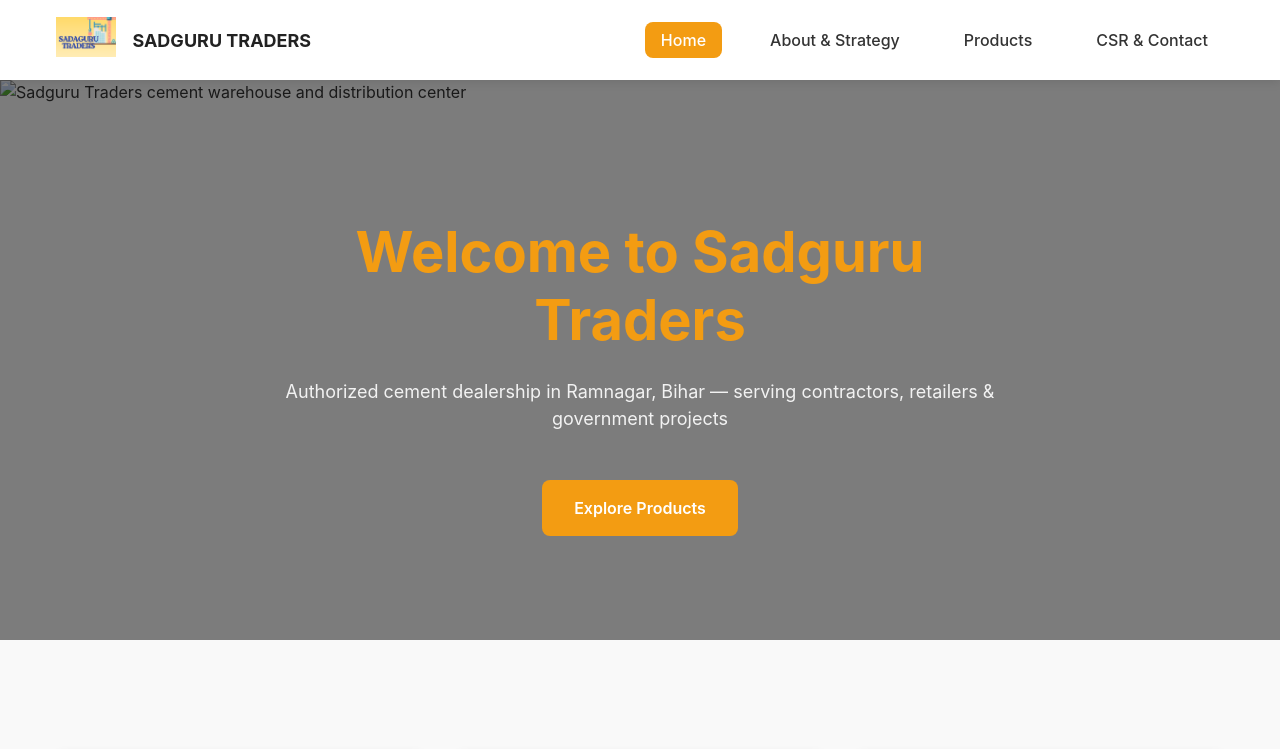
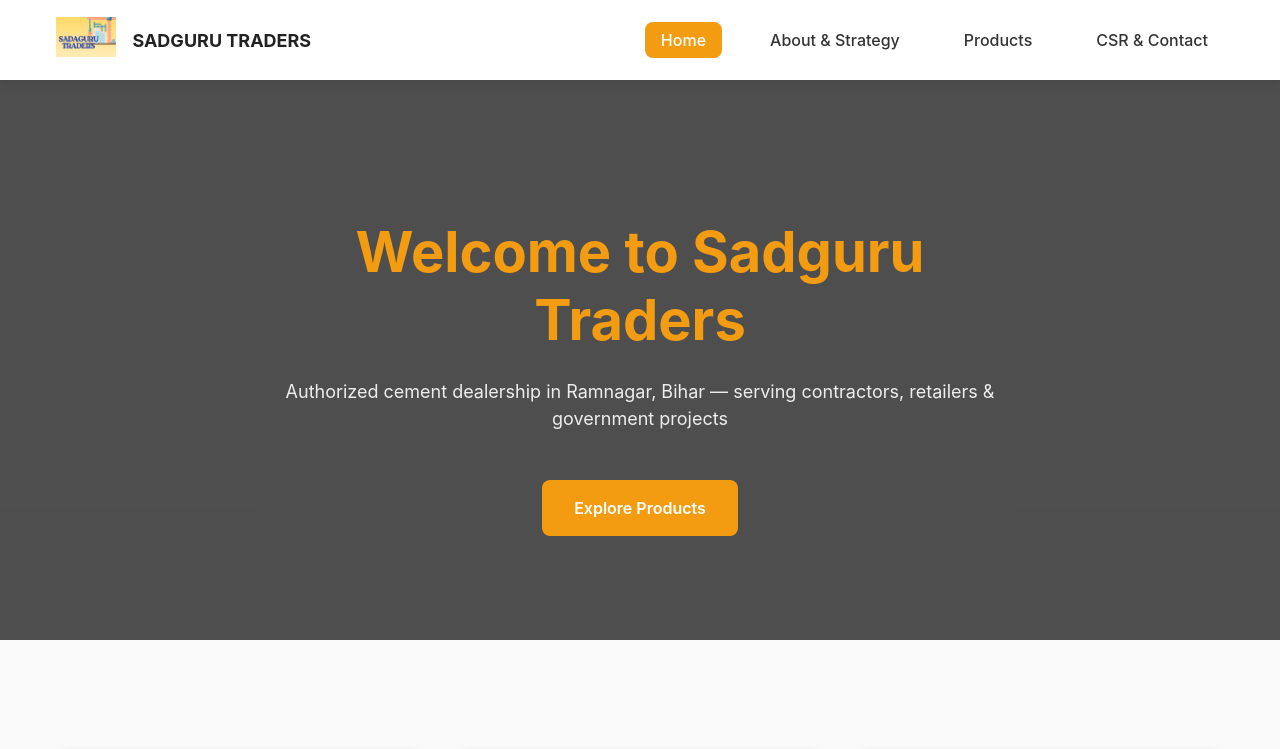
Before and after one commit to abhayagrahari8460/Sadguru_Traders, a plain HTML site: page index.html in a window 1280 px wide. Shown: the top 749 px of the page. Drawn offline with Linux system fonts and the light colour scheme; the site is published under a folder, as on GitHub Pages, so addresses that start at the root find nothing.

Commit message:
Update index.html

```diff
--- a/index.html
+++ b/index.html
@@ -38,7 +38,7 @@
         <!-- EDIT: Hero section - change background image and text content -->
         <section class="hero">
             <div class="hero-image">
-                <img src="/images/handshaking.jpg" alt="Sadguru Traders cement warehouse and distribution center" width="1920" height="600">
+                <img src="images/handshaking.jpg" alt="Sadguru Traders cement warehouse and distribution center" width="1920" height="600">
                 <div class="hero-overlay">
                     <div class="hero-content">
                         <h1 class="hero-title">Welcome to Sadguru Traders</h1>
@@ -170,4 +170,5 @@
 
     <script src="js/script.js"></script>
 </body>
+
 </html>
```
